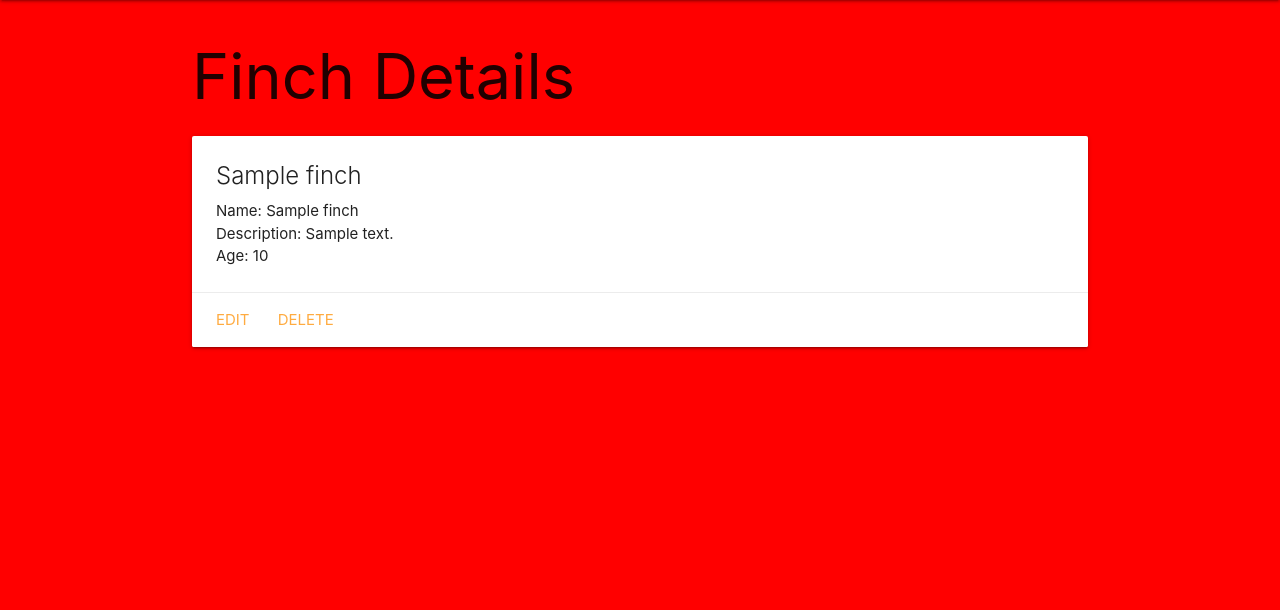
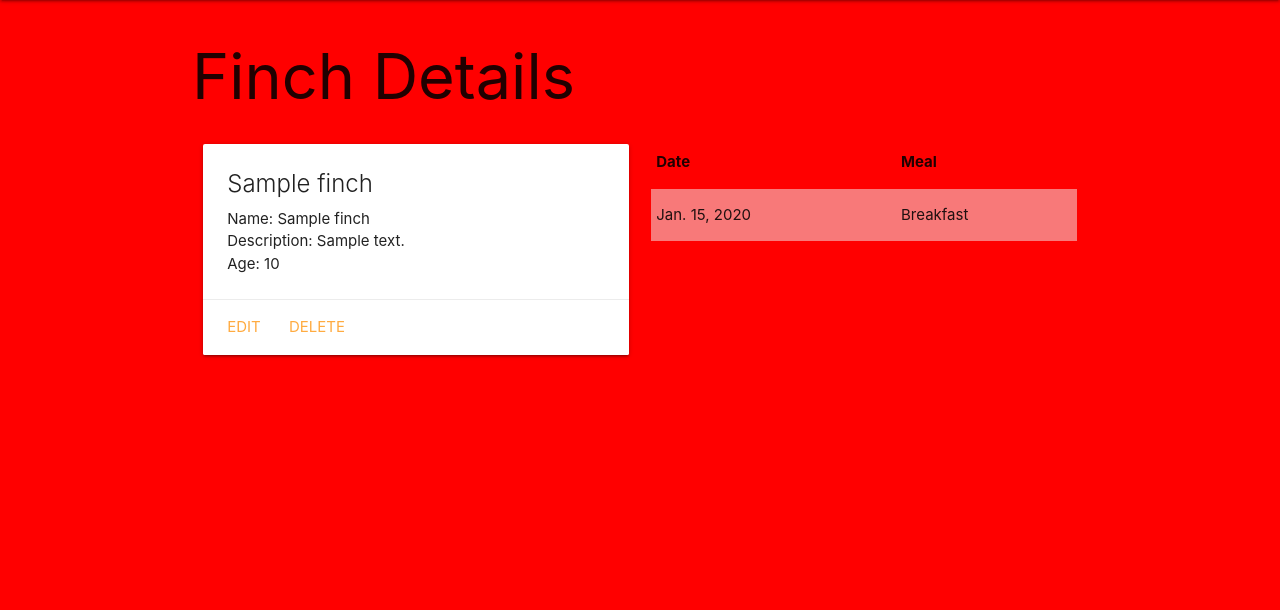
Before and after one commit to eduardocorona17/finchcollector, a Django app: page /finches/1/ in a window 1280 px wide. Shown: the part 64-674 px from the top of the page. Run offline with Django 3.2, Linux system fonts and the light colour scheme; tables that the repository leaves empty hold one stand-in row (values such as "Sample post").

Commit message:
Feed birdies

```diff
--- a/main_app/admin.py
+++ b/main_app/admin.py
@@ -1,6 +1,7 @@
 from django.contrib import admin
 
-from .models import Finch
+from .models import Finch, Feeding
 
 # Register your models here.
 admin.site.register(Finch)
+admin.site.register(Feeding)
--- a/main_app/models.py
+++ b/main_app/models.py
@@ -20,11 +20,13 @@ class Finch(models.Model):
     return reverse('finches_detail', kwargs={'finch_id': self.id})
 
 class Feeding(models.Model):
-  date = models.DateField()
+  date = models.DateField('feeding date')
   meal = models.CharField(
     max_length=1,
     choices=MEALS,
     default=MEALS[0][0]
     )
+  finch = models.ForeignKey(Finch, on_delete=models.CASCADE)
+
   def __str__(self):
     return f"{self.get_meal_display()} on {self.date}"
--- a/main_app/templates/finches/detail.html
+++ b/main_app/templates/finches/detail.html
@@ -2,8 +2,9 @@
 {% block content %}
 
 <h1>Finch Details</h1>
-
-<div class="card">
+<div class="row">
+  <div class="col s6">
+    <div class="card">
 
    <div class="card-content">
     <span class="card-title">{{ finch.name }}</span>
@@ -21,5 +22,21 @@
     <a href="{% url 'finches_delete' finch.id %}">Delete</a>
   </div>
 </div>
-
+</div>
+<div class="col s6">
+  <table class="striped">
+    <thead>
+      <tr><th>Date</th><th>Meal</th></tr>
+    </thead>
+    <tbody>
+      {% for feeding in finch.feeding_set.all %}
+        <tr>
+          <td>{{feeding.date}}</td>
+          <td>{{feeding.get_meal_display}}</td>
+        </tr>
+      {% endfor %}
+    </tbody>
+  </table>
+</div>
+</div>
 {% endblock %}
```
Also changed, not shown: main_app/migrations/0002_feeding.py (added).
